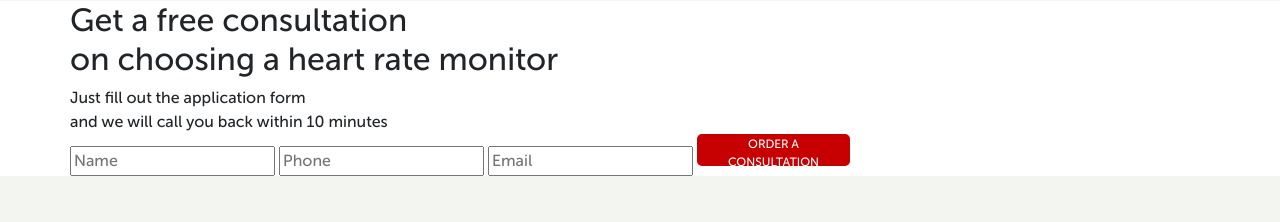
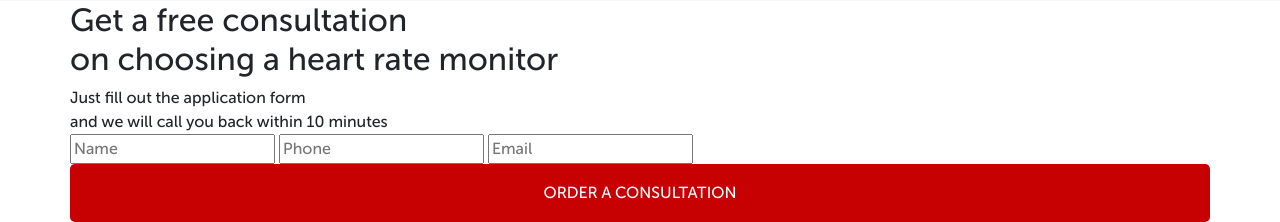
Before and after one commit to daniilalex/daniilalex.github.io, a PHP site: page / in a window 1280 px wide. Shown: the part 1162-1384 px from the top of the page. Before the commit the page ends 1338 px from the top, so only its background shows below. Run offline with PHP 8.4, Linux system fonts and the light colour scheme; style sheets or scripts are compiled from the project's sources.

Commit message:
add submit style

```diff
--- a/speedrunner/app/sass/blocks/_buttons.scss
+++ b/speedrunner/app/sass/blocks/_buttons.scss
@@ -15,4 +15,9 @@
     height: 50px;
     font-size: 16px;
   }
+  &_submit {
+    width: 100%;
+    height: 58px;
+    font-size: 16px;
+  }
 }
```
